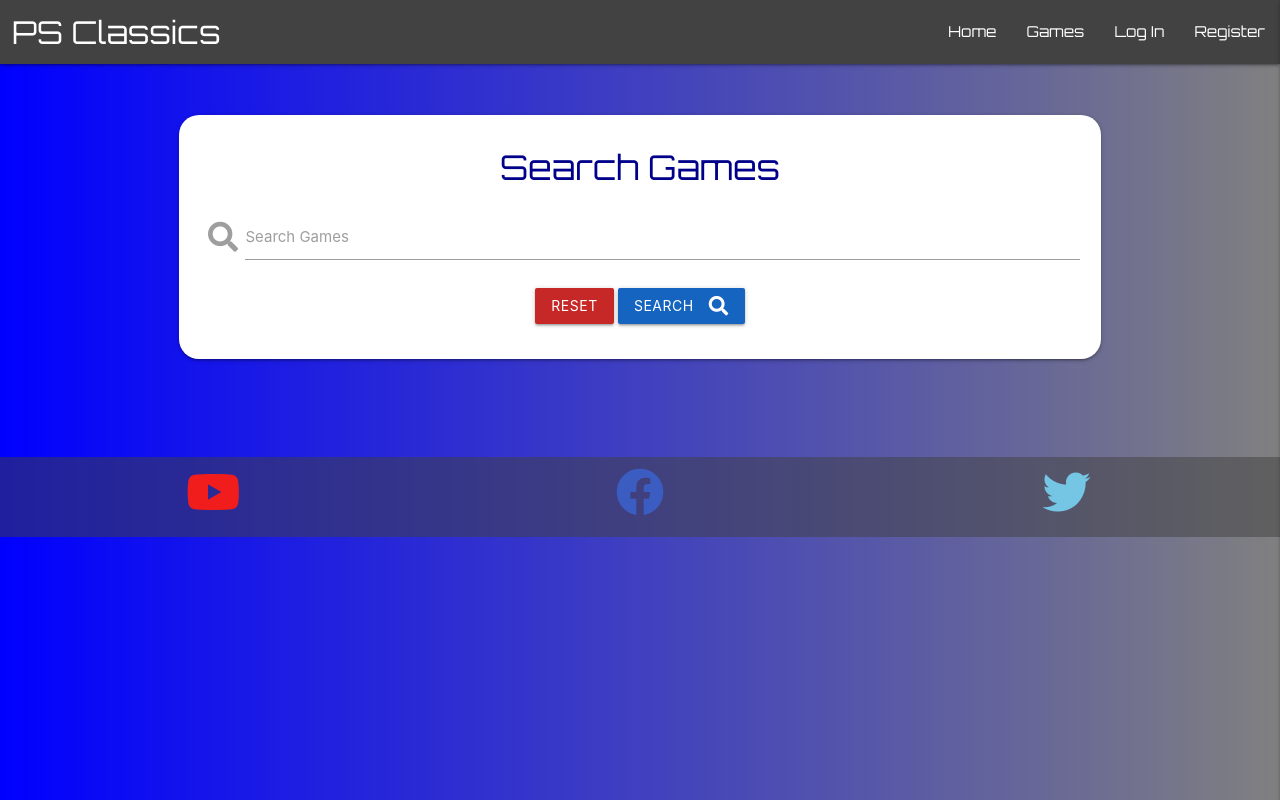
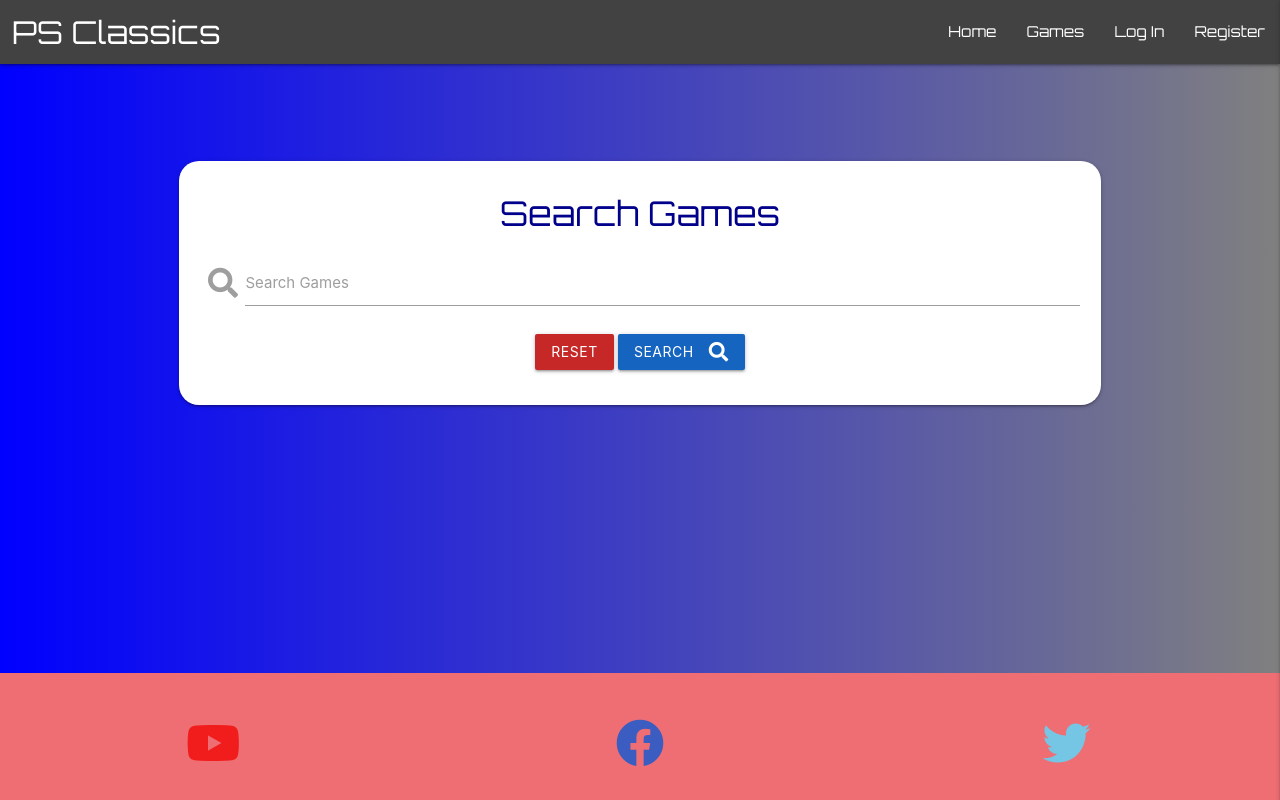
Before and after one commit to dvcoffey/ps-classics, a Flask app: page /games in a window 1280 px wide. Run offline with Flask 2, Linux system fonts and the light colour scheme; data that the repository does not hold is empty; some libraries are stand-ins or nearby versions.

Commit message:
footer stuck to bottom of page

```diff
--- a/static/css/style.css
+++ b/static/css/style.css
@@ -5,6 +5,17 @@
 /*---general---*/
 html{
     background-image: linear-gradient(to right, blue , grey);
+}
+
+ body {
+    display: flex;
+    min-height: 100vh;
+    flex-direction: column;
+}
+
+
+main {
+    flex: 1 0 auto;
 }
 
 .container {
@@ -48,14 +59,10 @@ html{
 }
 
 footer{
-    width: 100%;
-    height: 80px;
     background-color: rgba(64, 64, 64, 0.5);
 }
 
-.footer-container, .list-inline{
-    margin-bottom: 0;
-}
+
 
 .social-link-container{
     text-align: center;
--- a/templates/base.html
+++ b/templates/base.html
@@ -76,8 +76,8 @@
     </main>
 
     <!--footer-->
-    <footer>
-        <div class="footer-container">
+    <footer class="page-footer">
+        <div class="footer-container ">
             <ul class="list-inline row no-gutters">
                 <li class="list-inline-item youtube  col s4">
                         <a class="social-link" href="https://www.youtube.com/watch?v=ydCtnUKAccg" target="_blank">
```
Also changed, not shown: templates/game-details.html (+7 -5 lines).
